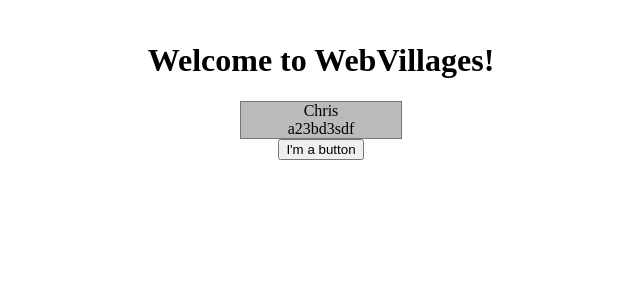
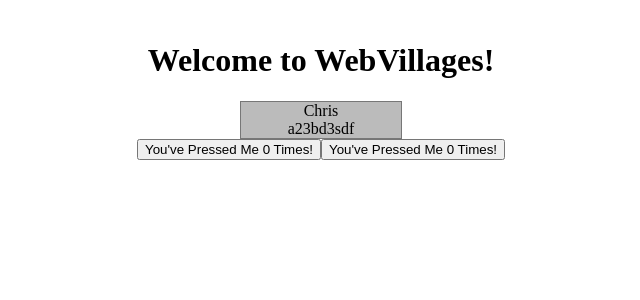
Before and after one commit to fractalbach/webvillages-frontend, a React (Vite) app: page / in a window 1280 px wide. Shown: the top 300 px of the page, without its empty margins (319-959 px from the left). Built offline with nearby package versions, Linux system fonts and the light colour scheme.

Commit message:
Added button that updates when you click it

```diff
--- a/src/App.tsx
+++ b/src/App.tsx
@@ -1,10 +1,11 @@
 import './App.css'
+import { useState } from 'react';
 
 let user_1 = {
   id: 123,
   name: "Chris",
   data: "a23bd3sdf",
-}
+};
 
 export default function App() {
   return (
@@ -12,8 +13,9 @@ export default function App() {
       <h1>Welcome to WebVillages!</h1>
       <UserCard />
       <MyButton />
+      <MyButton />
     </div>
-  )
+  );
 }
 
 function UserCard() {
@@ -23,15 +25,32 @@ function UserCard() {
       <div className='usercard_name'>{user.name}</div>
       <div className='usercard_body'>{user.data}</div>
     </div>
-  )
+  );
 }
 
 
 function MyButton() {
+
+  const [count, setCount] = useState(0);
+
   function handleClick() {
-    alert('hi');
+    setCount(count + 1);
   }
+
   return (
-    <button onClick={handleClick}>I'm a button</button>
+    <button onClick={handleClick}>
+      You've Pressed Me {count} Times!
+    </button>
   );
 }
+
+function AboutPage() {
+  return (
+    <>
+      <h1>About WebVillages</h1>
+      <p>WebVillages is a website where you can customize your own
+      homepage with a house, join a village with others, and explore
+      new villages!</p>
+    </>
+  );
+}
```
Also changed, not shown: .upm/store.json.
